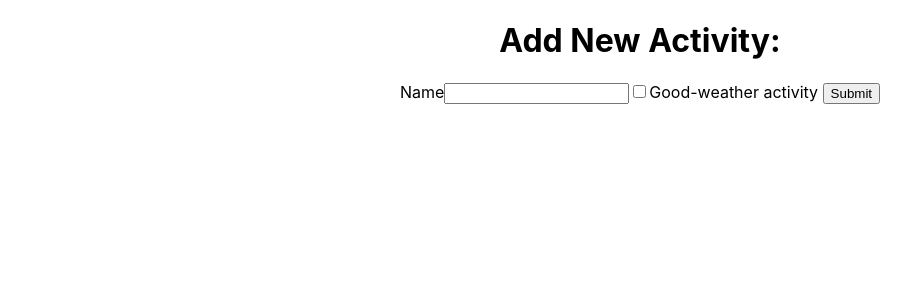
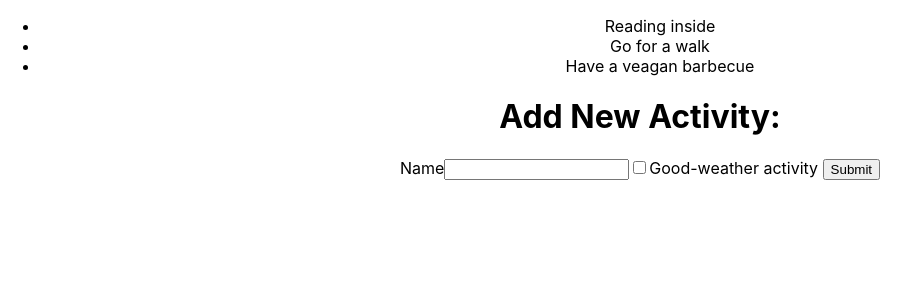
Before and after one commit to frank12421/weather-app, a React (Create React App) app: page / in a window 1280 px wide. Shown: the top 300 px of the page, without its empty margins (0-920 px from the left). Built offline with nearby package versions, Linux system fonts and the light colour scheme.

Commit message:
list visual works

```diff
--- a/src/App.js
+++ b/src/App.js
@@ -2,6 +2,7 @@ import "./App.css";
 import Form from "./components/Form.js";
 import { useState } from "react";
 import { uid } from "uid";
+import List from "./components/List";
 
 const initialActivtis = [
   {
@@ -33,6 +34,7 @@ export default function App() {
 
   return (
     <div className="App">
+      <List activitys={activity} />
       <h1>Add New Activity:</h1>
       <Form onAddActivity={handelActivity} />
     </div>
--- /dev/null
+++ b/src/components/List.js
@@ -0,0 +1,13 @@
+export default function List({ activitys }) {
+  return (
+    <ul className="list">
+      {activitys.map((activity) => (
+        <li key={activity.id}>
+          {" "}
+          {activity.name}
+          {activity.isForGoodWeather}
+        </li>
+      ))}
+    </ul>
+  );
+}
```
Also changed, not shown: src/components/List.css (added).
